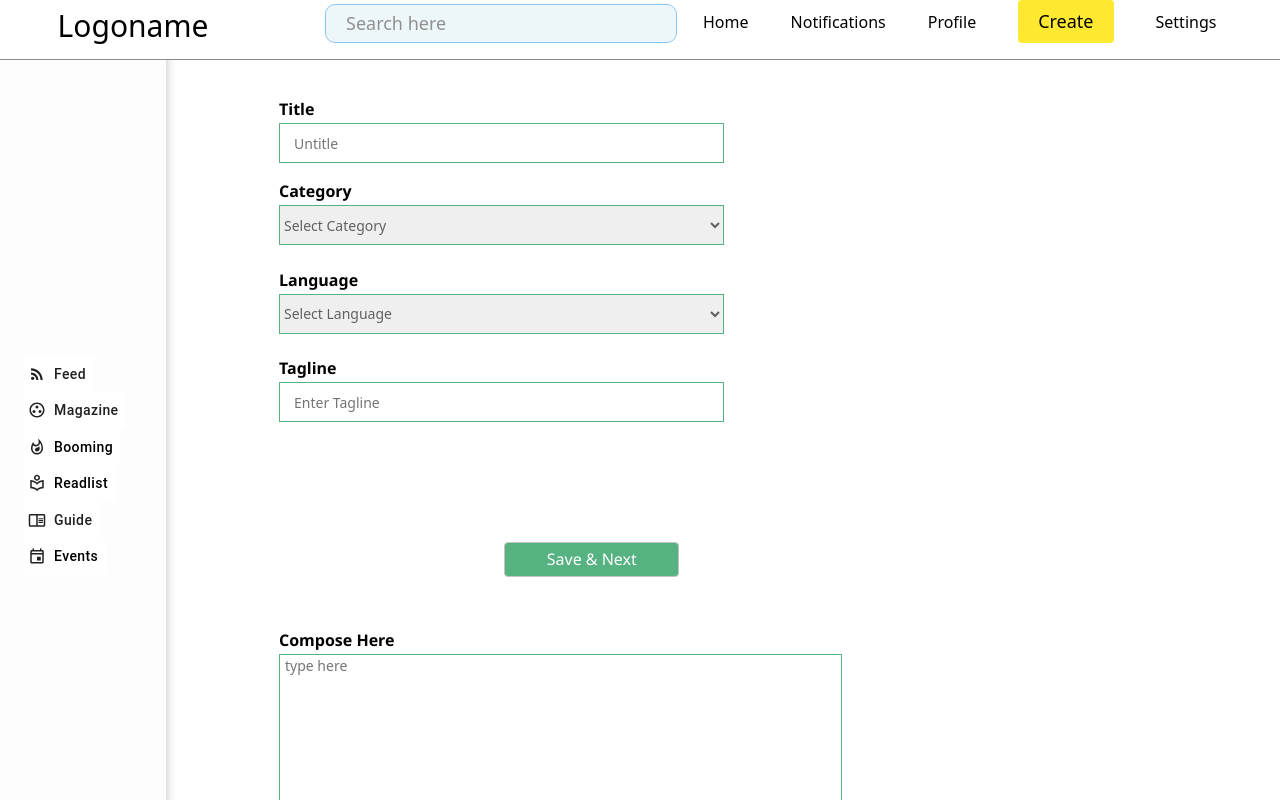
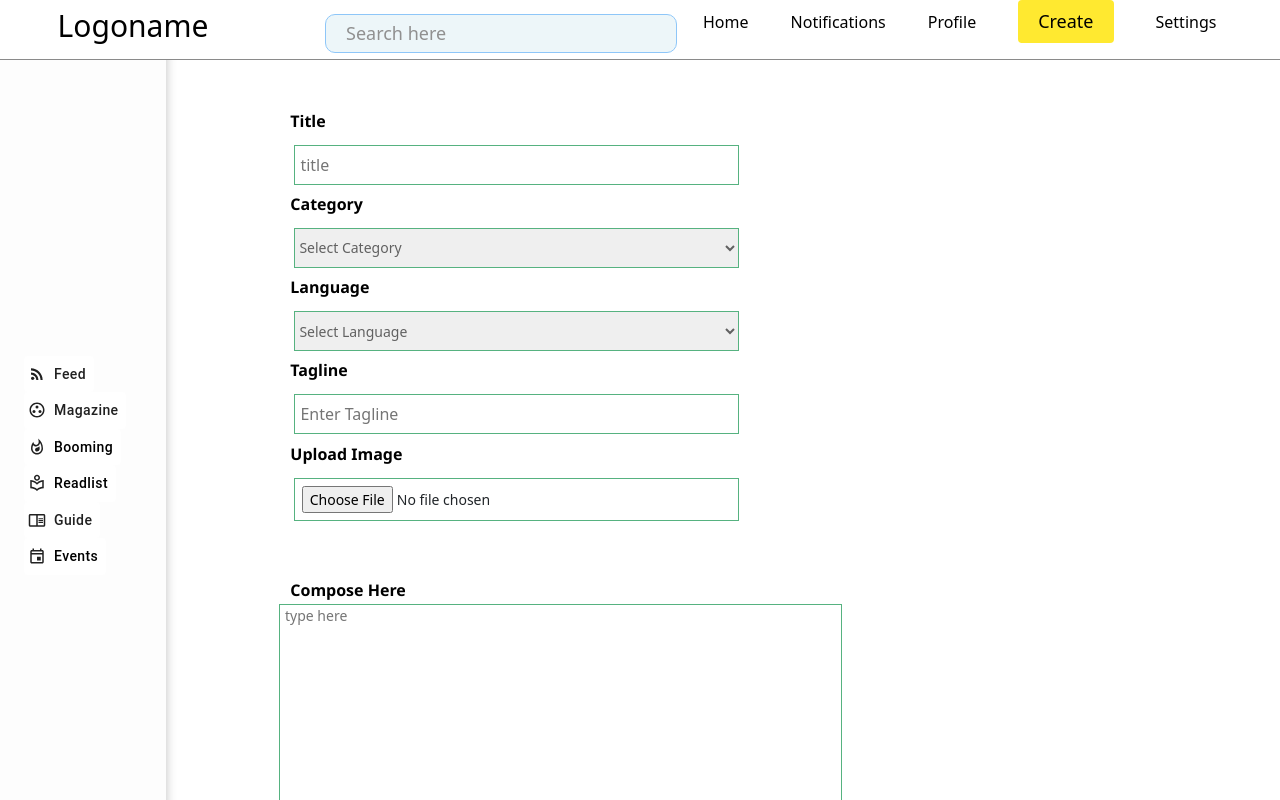
Before and after one commit to Lantaspera/writtingapp, a React (Create React App) app: page /create in a window 1280 px wide. Shown: the top 800 px of the page. Built offline with nearby package versions, Linux system fonts and the light colour scheme.

Commit message:
create page edited

```diff
--- a/src/App.js
+++ b/src/App.js
@@ -1,5 +1,6 @@
 import 'bootstrap/dist/css/bootstrap.min.css';
 import "./App.css"
+
 import Navibar from './Components/Navibar';
 
 import SignupForm from './Components/signup/SignupForm'
@@ -9,8 +10,9 @@ function App() {
   return (
     <div className="App">
 
-       <Navibar/>
-     {/* <SignupForm/>      */}
+        <Navibar/>
+             {/* <SignupForm/>      */}
+
     </div>
   );
 }
--- a/src/Components/Feeds/Feeds.js
+++ b/src/Components/FeedFolder/Feeds.js
@@ -1,5 +1,8 @@
 import React,{useState} from 'react'
+
 import './feeds.css'
+import { Link } from 'react-router-dom';
+import { InputLabel } from '@material-ui/core';
 
 function Feeds() {
     const [blog,setBlog] = useState([
@@ -17,8 +20,11 @@ function Feeds() {
 
     <div className="ccards">
             {blog.map((blog)=>(
+                 <Link to="/feedbody">
                 <div className="cards__item">
+
                     <div className="card" key={blog.id}>
+
                     <img className="feed-pic" src={blog.feedpic} alt="feed-pic" ></img>
                         <div class="mcard">
                             <div class="profile-show">
@@ -29,9 +35,11 @@ function Feeds() {
                             <p className="body-w">{blog.body}</p>
                         </div>
                     </div>
-                </div>
+                </div> </Link>
             ))}
+
     </div>
+
     )
 }
 
--- a/src/Components/Navibar.js
+++ b/src/Components/Navibar.js
@@ -13,6 +13,7 @@ import Events from '../Pages/Events';
 import Privacy from '../Pages/Privacy';
 import Security from '../Pages/Security';
 import Dashboard from '../Pages/Dashboard';
+
 
 
 function Navibar() {
--- a/src/Components/create/CreatePage.js
+++ b/src/Components/create/CreatePage.js
@@ -3,23 +3,29 @@ import './create.css'
 import { useState } from 'react';
 
 function CreatePage() {
-        const [input,setInput] = useState('');
-        console.log({input})
+      const [input,setInput] = useState('');
+            console.log({input})
     return (
         <div className="Create">
 
 
           <form >
 
+
               <label className="Title-c">Title</label>
+              <br/>
 
-              <div className="">
 
-              <input className="untitle" type="text" placeholder="Untitle" />
+              <div>
+
+              < input className="un-C" type="text" placeholder="title"/>
+
               </div>
+
               <div>
               <label className="Title-c">Category</label> <br>
               </br>
+
               <select className="untitle">
                   <option className="option" value=""> Select Category </option>
                   <option className="option" value="Auto Biography "> Auto biography </option>
@@ -40,6 +46,7 @@ function CreatePage() {
 
               <label className="Title-Lan">Language</label><br>
               </br>
+
               <div>
               <select className="untitle">
                   <option className="option" value=""> Select Language </option>
@@ -61,13 +68,17 @@ function CreatePage() {
               </div>
               <label className="Title-Lan">Tagline</label>
 
-              <div className="">
+              <div >
 
-              <input className="untitle" type="text" placeholder="Enter Tagline" />
+              <input className="un-C" type="text" placeholder="Enter Tagline" />
               </div>
+              <label className="Title-Lan">Upload Image</label>
               <div >
-                     <input class="submit"  value="Save & Next" type="submit" />
+
+                     <input type="file"  style={{display: 'block', marginTop: '10px', Height: '40px', border: '0.5px solid' , borderColor:'#56B280', marginLeft: '11.3%', boxSizing: 'border-box',border: '1px solid #c4c4c4',
+    borderRadius: '0px', padding: '.5em',fontSize: '0.875rem', width:'445px'  }} />
                     </div>
+
 
           </form>
            <div>
@@ -76,7 +87,7 @@ function CreatePage() {
     <div>
     <label className="Title-Lan">Compose Here</label><br/>
     <textarea className="draftarea" placeholder="type here" value={input} onInput={e => setInput(e.target.value)}/><br/>
-    <input class="submit-D"  value="Draft" type="submit" />
+    <input class="submit-D"  value="Submit" type="submit" />
     </div>
 
 
--- a/src/Components/create/create.css
+++ b/src/Components/create/create.css
@@ -4,45 +4,66 @@ height: 100%;
 margin-left: 13vw;
 
 }
-.create-hr{
+
+.Title-c{
+
+
 font-family: Segoe UI;
 font-style: normal;
 font-weight: bold;
-font-size: 24px;
-line-height: 32px;
-margin-left: 10%;
-margin-top: 3%;
-}
-.Title-c{
-font-family: Segoe UI;
-font-style: normal;
-font-weight: bold;
-margin-left: 10%;
+margin-left: 11%;
 font-weight: 600px;
 font-size: 16px;
 line-height: 27px;
-margin-top:4%;
+margin-top:5%;
 color: #000000;
 
 
 }
 .Title-Lan{
+
     font-family: Segoe UI;
     font-style: normal;
     font-weight: bold;
-    margin-left: 10%;
+    margin-left: 11%;
     font-weight: 600px;
     font-size: 16px;
     line-height: 27px;
-    margin-top:30px;
+    margin-top:5%;
     color: #000000;
 
 
     }
+.un-C{
+
+        Width:445px;
+        Height:40px;
+        margin-bottom:-40px;
+        margin-top: 10px;
+        border-radius: 0px;
+        box-sizing: border-box;
+        position: absolute;
+        padding: 5px;
+        border: 0.5px solid #56B280;
+        margin-left: 10%;
+
+
+
+}
+
+.un-C:focus{
+    outline: none !important;
+    border:1px solid #17C1E8;
+
+}
+
 .untitle{
+
+    position: absolute;
     Width:445px;
     Height:40px;
-    margin-bottom:-30px;
+    margin-bottom:-40px;
+     margin-top: 10px;
     border-radius: 0px;
     font-weight: normal;
     font-size: 14px;
@@ -50,9 +71,16 @@ color: #000000;
     box-sizing: border-box;
     margin-left: 10%;
     color: #616161;
+}
+.untitle:hover{
+
+    border-color: #17C1E8;
+
+}
 
 
-}
+
+
 
 
 
@@ -120,6 +148,12 @@ padding: 5px;
     word-break: break-all;
 
 }
+.draftarea:focus{
+    outline: none !important;
+    border:1px solid #17C1E8;
+
+
+}
 .submit-D{
     height: 35px;
     width: 175px;
--- a/src/Components/login/Login.js
+++ b/src/Components/login/Login.js
@@ -33,7 +33,7 @@ function Login() {
                     </div>
                     <div className="login-input-container">
                         <label className="login-label" for="password"  > Password</label>
-                        <input type="password" name="password" placeholder="Password"
+                        <input className="login-inputs" type="password" name="password" placeholder="Password"
                         detail={details.password} onChange={changeHandler} ></input>
                     </div>
                     <button className="login-btn" type="submit">Login</button>
--- a/src/Components/signup/SignupForm.css
+++ b/src/Components/signup/SignupForm.css
@@ -80,7 +80,7 @@ small{
     color: white;
     margin-right: 15px;
 }
-form input{
+.form-signup .inp{
     display: block;
     width: 100%;
     box-sizing: border-box;
--- a/src/Components/signup/SignupForm.js
+++ b/src/Components/signup/SignupForm.js
@@ -37,17 +37,17 @@ function SignupForm() {
                 </section>
                 <div className="input-container">
                     <label className="signup-label" for="username"  >Username</label>
-                    <input type="text" name="username"  id="username" value={values.username} onChange={handleChange}></input>
+                    <input className="inp" type="text" name="username"  id="username" value={values.username} onChange={handleChange}></input>
                 </div>
                 {errors.username && <p className="validation" >{errors.username}</p>}
                 <div className="input-container">
                     <label className="signup-label" for="email"  >Email Address</label>
-                    <input type="email" name="email" id="email" value={values.email} onChange={handleChange}></input>
+                    <input className="inp" type="email" name="email" id="email" value={values.email} onChange={handleChange}></input>
                 </div>
                 { errors.email && <p className="validation">{errors.email} </p>}
                 <div class="input-container password">
                     <label className="signup-label" for="password"  >password</label>
-                    <input type="password" name="password" id="password" placeholder="6+ charaters" value={values.password} onChange={handleChange}></input>
+                    <input className="inp" type="password" name="password" id="password" placeholder="6+ charaters" value={values.password} onChange={handleChange}></input>
 
                 </div>
                 { errors.password && <p className="validation">{errors.password} </p>}
--- a/src/Pages/Home.js
+++ b/src/Pages/Home.js
@@ -1,5 +1,6 @@
 import React from 'react'
-import Feeds from '../Components/Feeds/Feeds'
+import Feeds from '../Components/FeedFolder/Feeds'
+
 import LeftNavbarmain from '../Components/LeftNavibar/LeftNavbarmain'
 
 
@@ -13,6 +14,8 @@ function Home() {
         <div className="feedss">
 
             <Feeds/>
+
+
         </div>
 
         </div>
```
Also changed, not shown: src/Components/FeedFolder/feeds.css (renamed from src/Components/Feeds/feeds.css).
